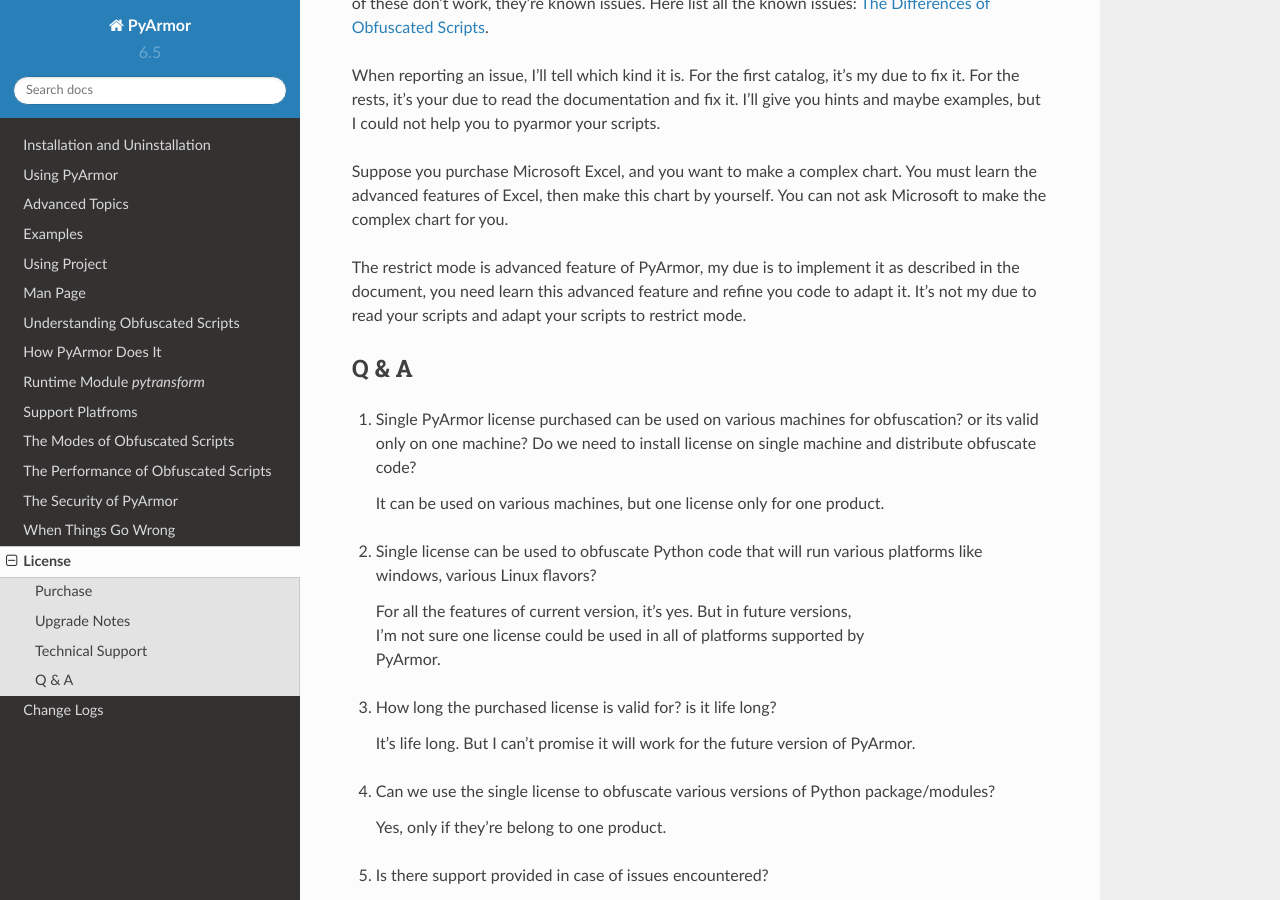
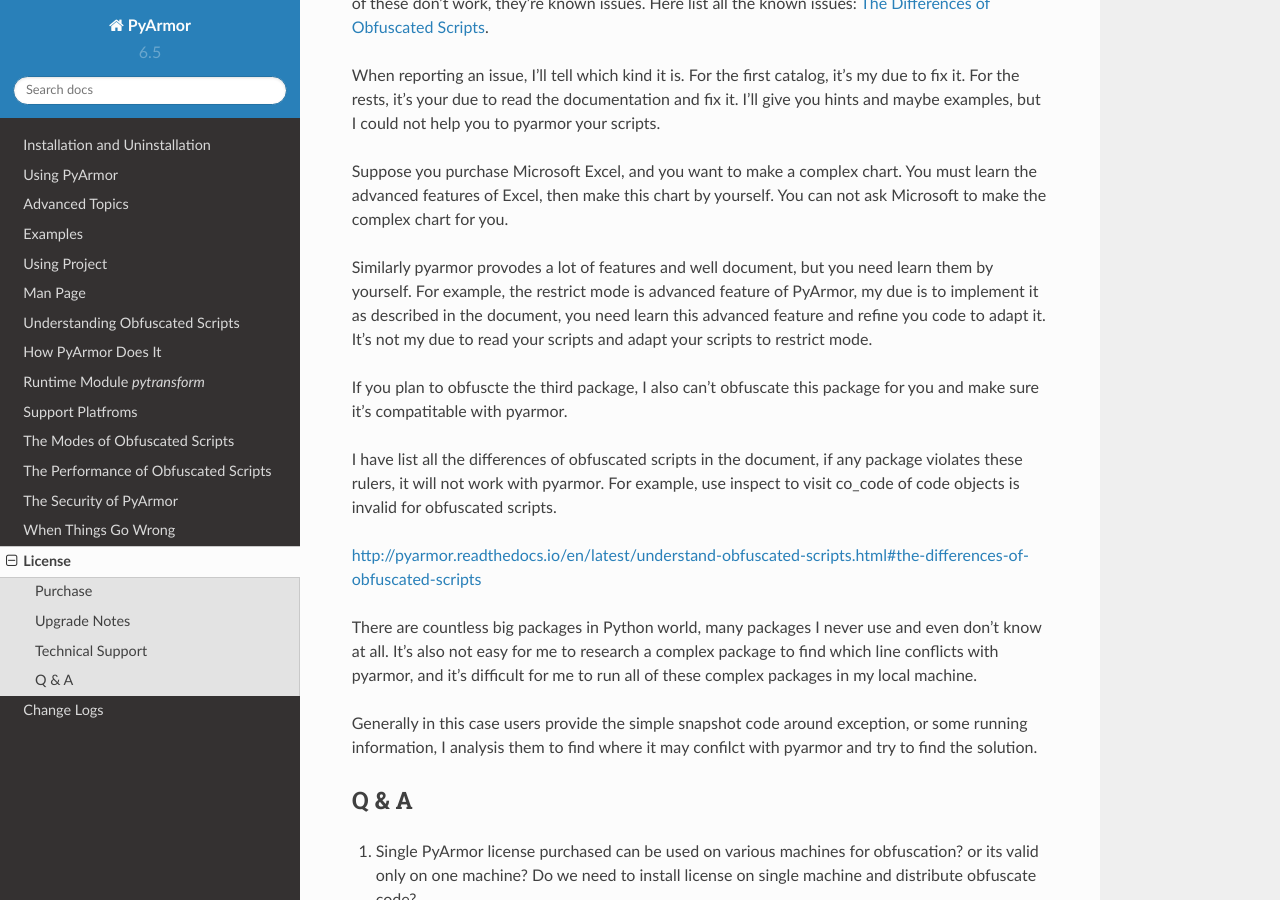
Before and after one commit to dashingsoft/pyarmor, a Sphinx documentation site: the page built from docs/license.rst, in a window 1280 px wide and 900 px high, scrolled down 2399 px. Built offline with Sphinx 7.4.7 and the Read the Docs theme 2.0.0, drawn with Linux system fonts in a browser that asks for light colours.

```diff
--- a/docs/license.rst
+++ b/docs/license.rst
@@ -124,10 +124,29 @@
 must learn the advanced features of Excel, then make this chart by yourself. You
 can not ask Microsoft to make the complex chart for you.
 
-The restrict mode is advanced feature of PyArmor, my due is to implement it as
-described in the document, you need learn this advanced feature and refine you
-code to adapt it. It's not my due to read your scripts and adapt your scripts
-to restrict mode.
+Similarly pyarmor provodes a lot of features and well document, but you need
+learn them by yourself. For example, the restrict mode is advanced feature of
+PyArmor, my due is to implement it as described in the document, you need learn
+this advanced feature and refine you code to adapt it. It's not my due to read
+your scripts and adapt your scripts to restrict mode.
+
+If you plan to obfuscte the third package, I also can't obfuscate this package
+for you and make sure it's compatitable with pyarmor.
+
+I have list all the differences of obfuscated scripts in the document, if any
+package violates these rulers, it will not work with pyarmor. For example, use
+inspect to visit co_code of code objects is invalid for obfuscated scripts.
+
+http://pyarmor.readthedocs.io/en/latest/understand-obfuscated-scripts.html#the-differences-of-obfuscated-scripts
+
+There are countless big packages in Python world, many packages I never use and
+even don't know at all. It's also not easy for me to research a complex package
+to find which line conflicts with pyarmor, and it's difficult for me to run all
+of these complex packages in my local machine.
+
+Generally in this case users provide the simple snapshot code around exception,
+or some running information, I analysis them to find where it may confilct with
+pyarmor and try to find the solution.
 
 Q & A
 -----
```
